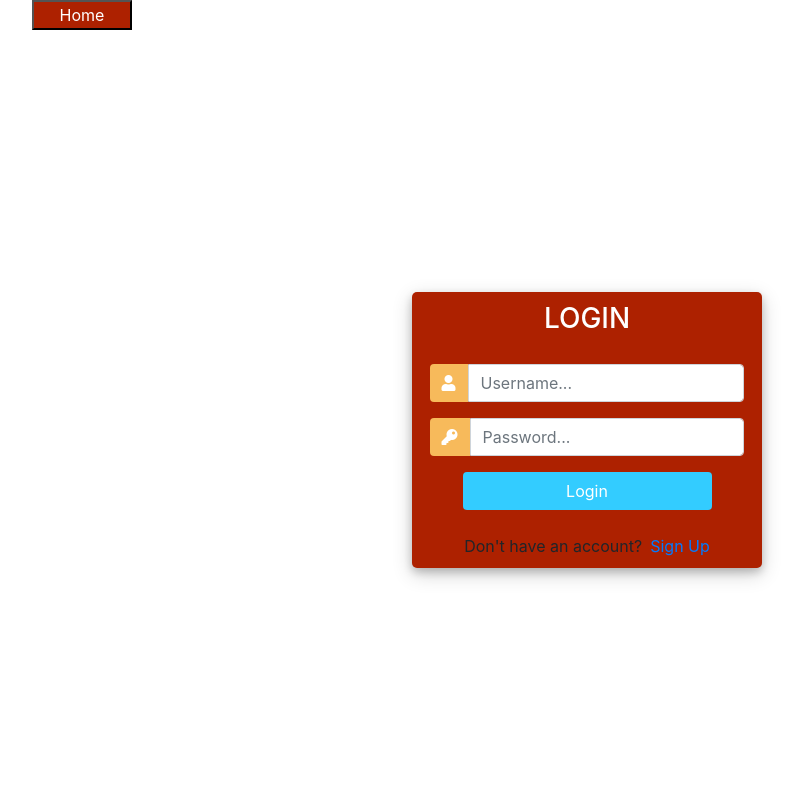
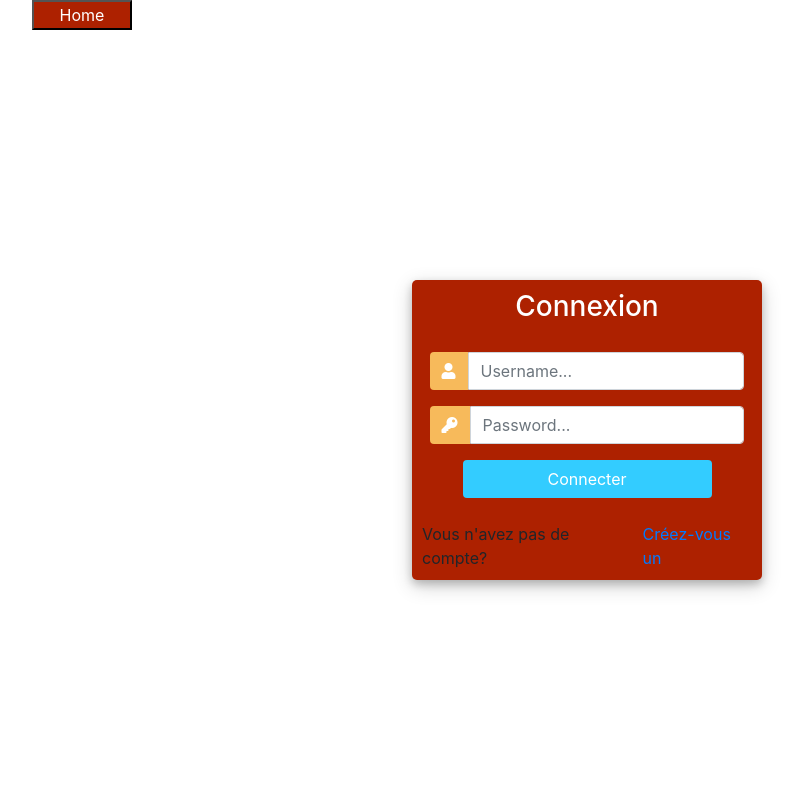
Before and after one commit to Borger42/H22-Gr08-Coinance, a Django app: page /login/ in a window 1280 px wide. Shown: the top 810 px of the page, without its empty margins (53-853 px from the left). Run offline with Django 4.2, Linux system fonts and the light colour scheme; some libraries are stand-ins or nearby versions.

Commit message:
francais

```diff
--- a/mysite/templates/login.html
+++ b/mysite/templates/login.html
@@ -89,7 +89,7 @@
 				<div class="d-flex justify-content-center">
 
 
-					<h3 id="form-title">LOGIN</h3>
+					<h3 id="form-title">Connexion</h3>
 				</div>
 				<div class="d-flex justify-content-center form_container">
 					<form method="POST" action="">
@@ -108,7 +108,7 @@
 						</div>
 
 							<div class="d-flex justify-content-center mt-3 login_container">
-				 				<input class="btn login_btn" type="submit" value="Login">
+				 				<input class="btn login_btn" type="submit" value="Connecter">
 				   			</div>
 					</form>
 
@@ -120,7 +120,7 @@
 
 				<div class="mt-4">
 					<div class="d-flex justify-content-center links">
-						Don't have an account? <a href="{% url 'register' %}" class="ml-2">Sign Up</a>
+						Vous n'avez pas de compte? <a href="{% url 'register' %}" class="ml-2">Créez-vous un</a>
 					</div>
 
 				</div>
--- a/mysite/templates/register.html
+++ b/mysite/templates/register.html
@@ -78,7 +78,7 @@
 		<div class="d-flex justify-content-center h-100">
 			<div class="user_card">
 				<div class="d-flex justify-content-center">
-					<h3 id="form-title">REGISTER ACCOUNT</h3>
+					<h3 id="form-title">Création d'un compte</h3>
 				</div>
 				<div class="d-flex justify-content-center form_container">
 
@@ -110,7 +110,7 @@
 						</div>
 
 				   		<div class="d-flex justify-content-center mt-3 login_container">
-				 			<input class="btn login_btn" type="submit" value="Register Account">
+				 			<input class="btn login_btn" type="submit" value="Créer compte">
 				   		</div>
 					</form>
 				</div>
@@ -119,7 +119,7 @@
 
 				<div class="mt-4">
 					<div class="d-flex justify-content-center links">
-						Already have an account? <a href="{% url 'login' %}" class="ml-2">Login</a>
+						Vous avez déjâ un compte? <a href="{% url 'login' %}" class="ml-2">Connectez-vous</a>
 					</div>
 				</div>
 			</div>
```
